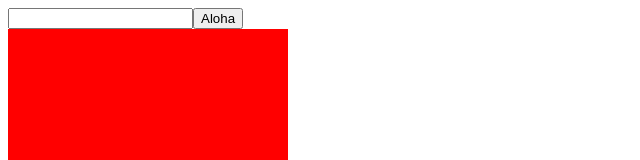
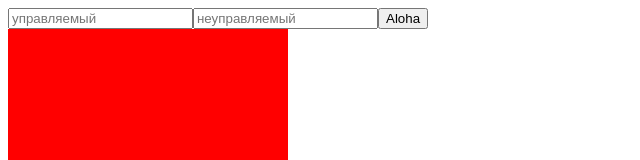
Before and after one commit to migel1976/react_ts_study, a React (Create React App) app: page / in a window 1280 px wide. Shown: the top 160 px of the page, without its empty margins (0-640 px from the left). Built offline with nearby package versions, Linux system fonts and the light colour scheme; no server answers.

Commit message:
non control input

```diff
--- a/src/components/EventsExample.tsx
+++ b/src/components/EventsExample.tsx
@@ -1,13 +1,16 @@
-import React, {FC, useState} from 'react'
+import React, {FC, useState, useRef} from 'react'
 
 const EventsExample:FC=()=>{
 	const [value, setValue]=useState<string>('')
 	const [isDrag, setIsDrag]=useState<boolean>(false)
+
+	const inputRef=useRef<HTMLInputElement>(null)
 	const changeHandler=(e: React.ChangeEvent<HTMLInputElement>)=>{
 		setValue(e.target.value)
 	}
 	const clickHandler=(e:React.MouseEvent<HTMLButtonElement>)=>{
-		console.log(value)
+		// console.log(value)//управляемый input
+		console.log(inputRef.current?.value)
 	}
 
 	const dragHandler=(e:React.DragEvent<HTMLDivElement>)=>{
@@ -35,7 +38,14 @@ const EventsExample:FC=()=>{
 			<input
 				value={value}
 				onChange={changeHandler}
-				type='text' />
+				type='text'
+				placeholder='управляемый'
+			/>
+			<input
+				ref={inputRef}
+				type='text'
+				placeholder='неуправляемый'
+			/>
 			<button onClick={clickHandler}>Aloha</button>
 			<div onDrag={dragHandler} draggable style={{width:280, height:200, background:'red'}}></div>
 			<div
```
